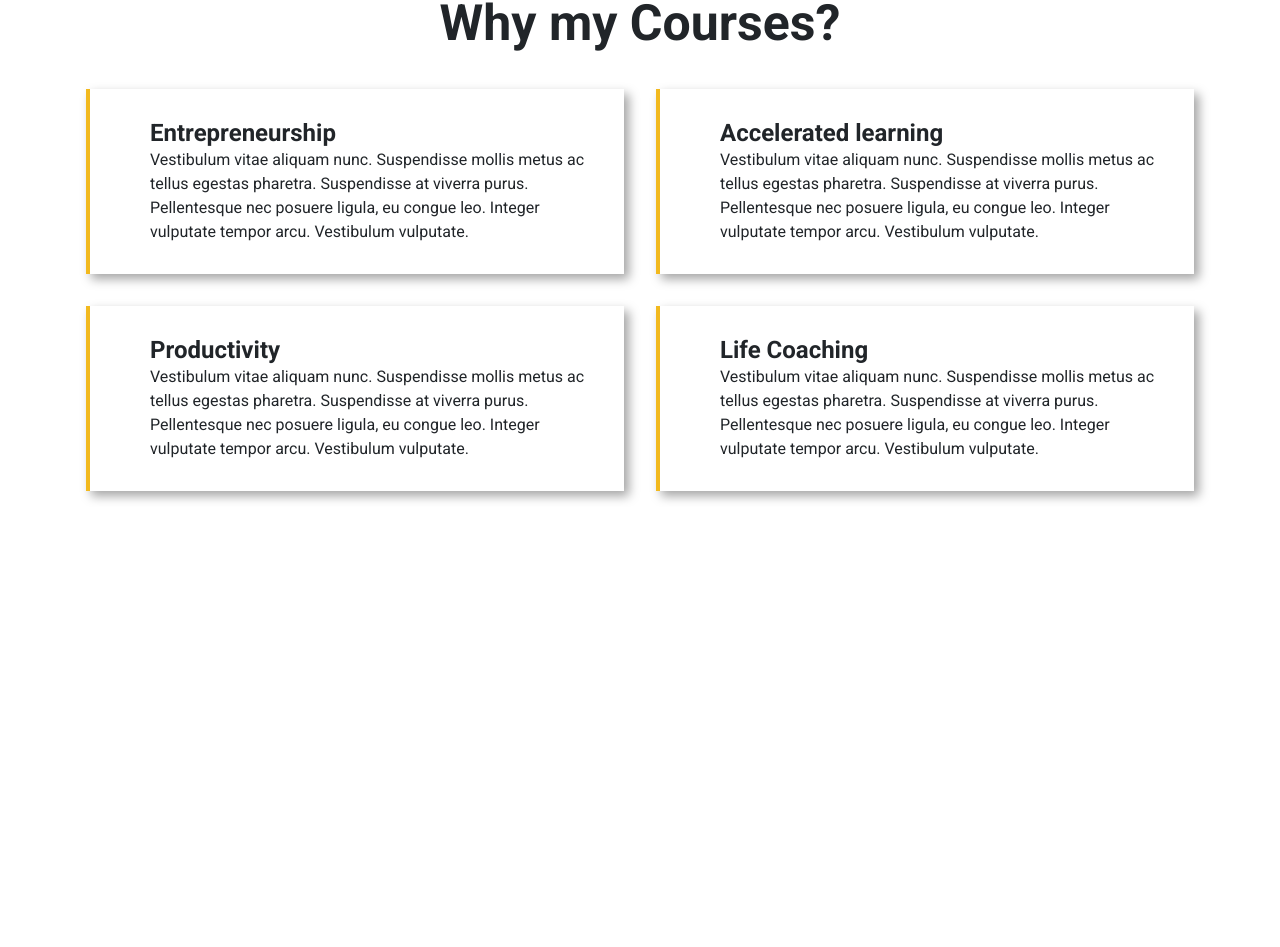
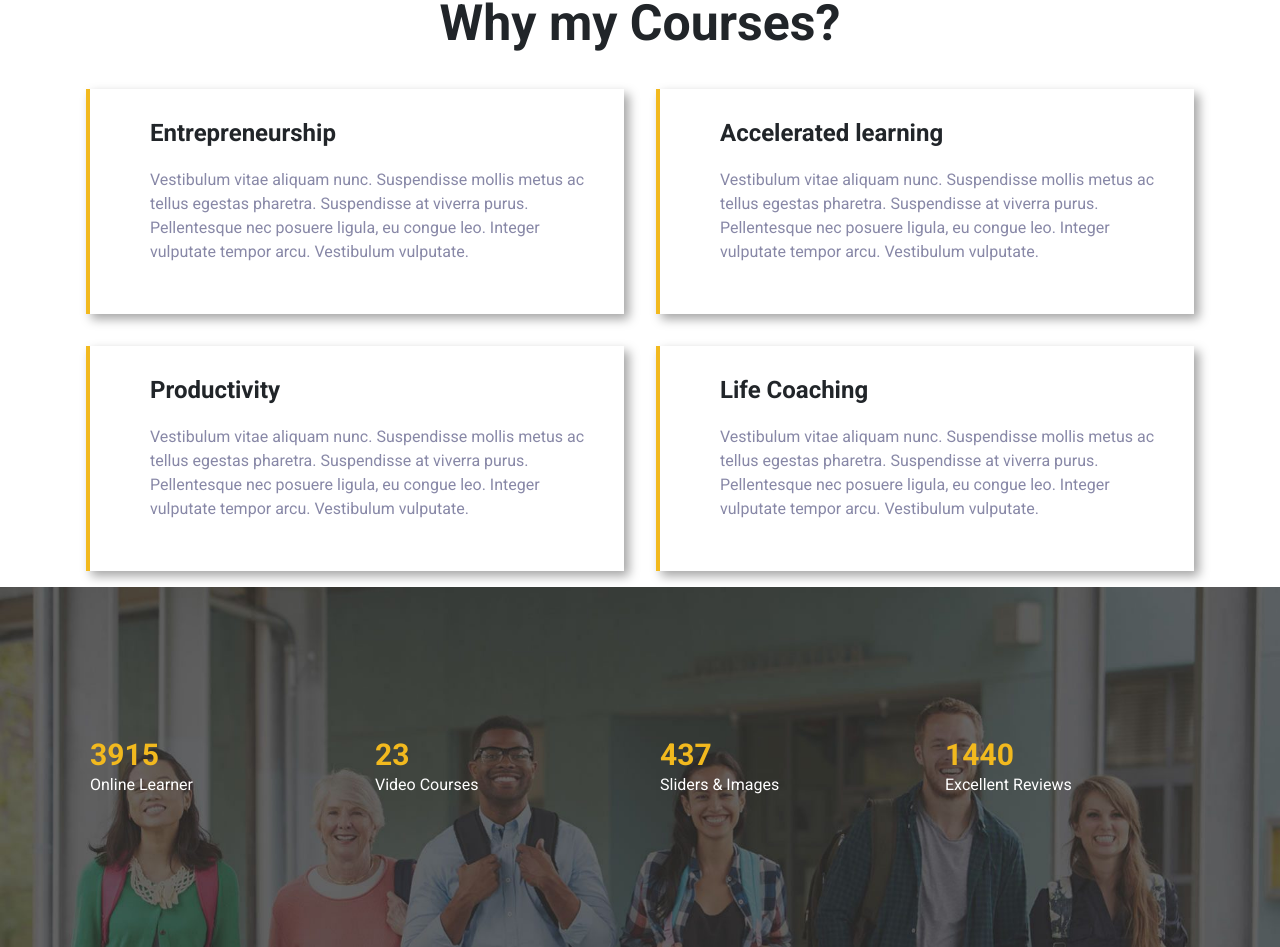
Before and after one commit to Nkevin03/proj-html-vuejs, a Vue app in the folder instructor/: page / in a window 1280 px wide. Shown: the part 3636-4583 px from the top of the page. Before the commit the page ends 4143 px from the top, so only its background shows below. Built offline with nearby package versions, Linux system fonts and the light colour scheme.

Commit message:
Commit banner 2

```diff
--- a/instructor/src/components/Courses.vue
+++ b/instructor/src/components/Courses.vue
@@ -5,7 +5,7 @@
             <h3>Why my Courses?</h3>
           </div>
             <div class="card-course col-6 d-flex" v-for="card in CardCourse" :key="`${card.text}`">
-                <div class="prova mx-3 my-3">
+                <div class="border-card mx-3 my-3">
                     <div class="icon">
                         <i :class="card.class"></i>
                     </div>
@@ -58,7 +58,7 @@ export default {
 
         .card-course{
 
-            .prova{
+            .border-card{
                 display: flex;
                 border-left: 4px solid $buttercup;
                 box-shadow: 5px 5px 10px 0px #0000005b;
@@ -68,7 +68,7 @@ export default {
 
                 i{
                     color: $buttercup;
-                    font-size: 40px;
+                    font-size: 50px;
                     padding: 30px 20px;
                 }
             }
@@ -89,6 +89,11 @@ export default {
             h4{
                 font-weight: 700;
             }
+
+            p{
+                color: $firefly;
+                padding: 20px 0;
+            }
         }
     }
 </style>
--- a/instructor/src/components/Main.vue
+++ b/instructor/src/components/Main.vue
@@ -66,6 +66,47 @@
           </div>
       </section>
       <Courses />
+      <!-- Banner -->
+      <section class="banner">
+          <div class="container col-12 mx-auto d-flex">
+              <div class="info-banner col-3">
+                  <div class="d-flex align-items-center">
+                      <i class="fas fa-user-friends"></i>
+                  </div>
+                  <div class="info-icon">
+                      <h4>3915</h4>
+                      <p>Online Learner</p>
+                  </div>
+              </div>
+              <div class="info-banner col-3">
+                  <div class="d-flex align-items-center">
+                     <i class="fas fa-film"></i>
+                  </div>
+                  <div class="info-icon">
+                      <h4>23</h4>
+                      <p>Video Courses</p>
+                  </div>
+              </div>
+              <div class="info-banner col-3">
+                  <div class="d-flex align-items-center">
+                      <i class="far fa-file-image"></i>
+                  </div>
+                  <div class="info-icon">
+                      <h4>437</h4>
+                      <p>Sliders & Images</p>
+                  </div>
+              </div>
+              <div class="info-banner col-3">
+                  <div class="d-flex align-items-center">
+                      <i class="far fa-thumbs-up"></i>
+                  </div>
+                  <div class="info-icon">
+                      <h4>1440</h4>
+                      <p>Excellent Reviews</p>
+                  </div>
+              </div>
+          </div>
+      </section>
   </main>
 </template>
 
@@ -291,5 +332,35 @@ export default {
                 }
             }
         }
+        .banner{
+            background-image: url(../assets/img/banner2.jpg);
+            background-size: cover;
+            background-position: top;
+            background-repeat: no-repeat;
+
+            .info-banner{
+                display: flex;
+                padding: 150px 0;
+
+                i{
+                    font-size: 45px;
+                    color: $white;
+                    padding-right: 20px;
+                }
+
+                .info-icon{
+
+                    h4{
+                        color: $buttercup;
+                        font-size: 30px;
+                        font-weight: 700;
+                    }
+
+                    p{
+                        color: $white;
+                    }
+                }
+            }
+        }
     }
 </style>
--- a/instructor/src/styles/preset.scss
+++ b/instructor/src/styles/preset.scss
@@ -16,7 +16,7 @@ $amethyst: #be43cb;
 $rum: #a2790e;
 $bahama-blue: #03609f;
 $kourmikova: #fee478;
-$cod: #373839;
+$cod: #777777;
 $haze: #edf2f5;
 $fuel-yellow: #ebb024;
 $russet: #7d5d57;
```
Also changed, not shown: instructor/src/assets/img/banner2.jpg (renamed from instructor/src/assets/img/counter-1919x1101.jpg).
